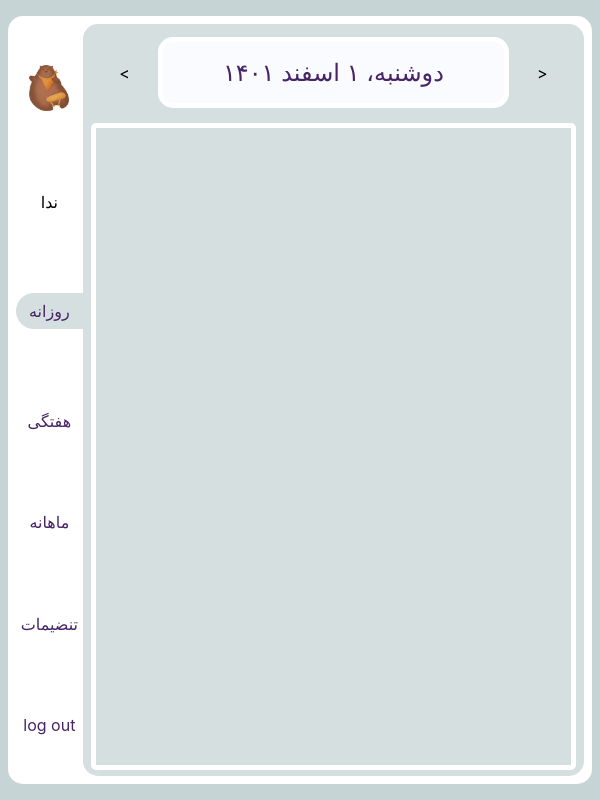
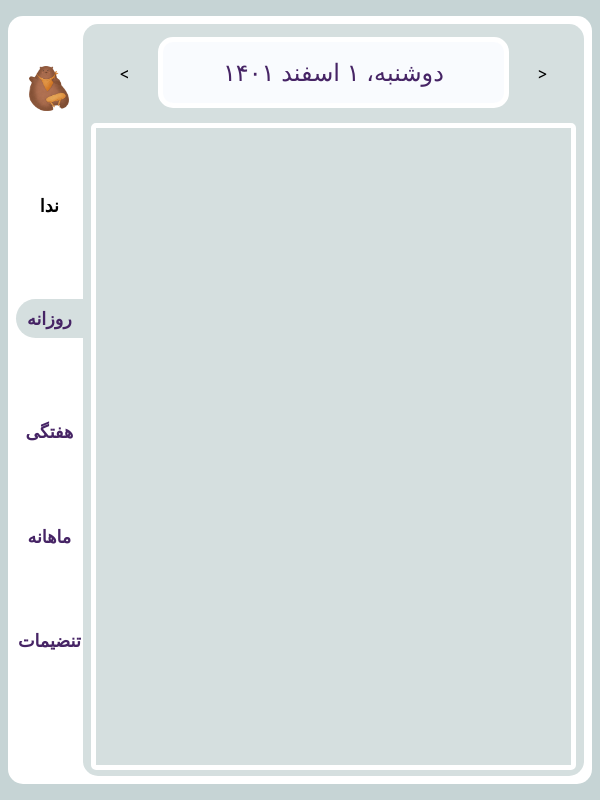
Before and after one commit to nedaashkan/time-plan-organizer-app, a plain HTML site: page index.html in a window 600 px wide. Drawn offline with Linux system fonts and the light colour scheme.

Commit message:
update font size with rem

```diff
--- a/css/style.css
+++ b/css/style.css
@@ -97,6 +97,8 @@ html {
 
 @media only screen and (max-width: 600px) {
   .options {
+    font-size: 1rem;
+    font-weight: bold;
     flex: 0.8;
   }
   .plan-time-manege {
@@ -122,6 +124,7 @@ html {
 /* Small devices (portrait tablets and large phones, 600px and up) */
 @media only screen and (min-width: 600px) {
   .options {
+    font-size: 1.1rem;
     flex: 1.1;
   }
   .plan-time-manege {
--- a/index.html
+++ b/index.html
@@ -19,7 +19,7 @@
           <div><a href="#"class="weekly">هفتگی</a></div>
           <div><a href="#" class="mounthly">ماهانه</a></div>
           <div><a href="#" class="setting">تنضیمات</a></div>
-          <div><a href="#" class="log-out">log out</a></div>
+          <div><a href="#" class="log-out"></a></div>
         </div>
         <div class="plan-time-manege">
           <div class="top-card">
```
